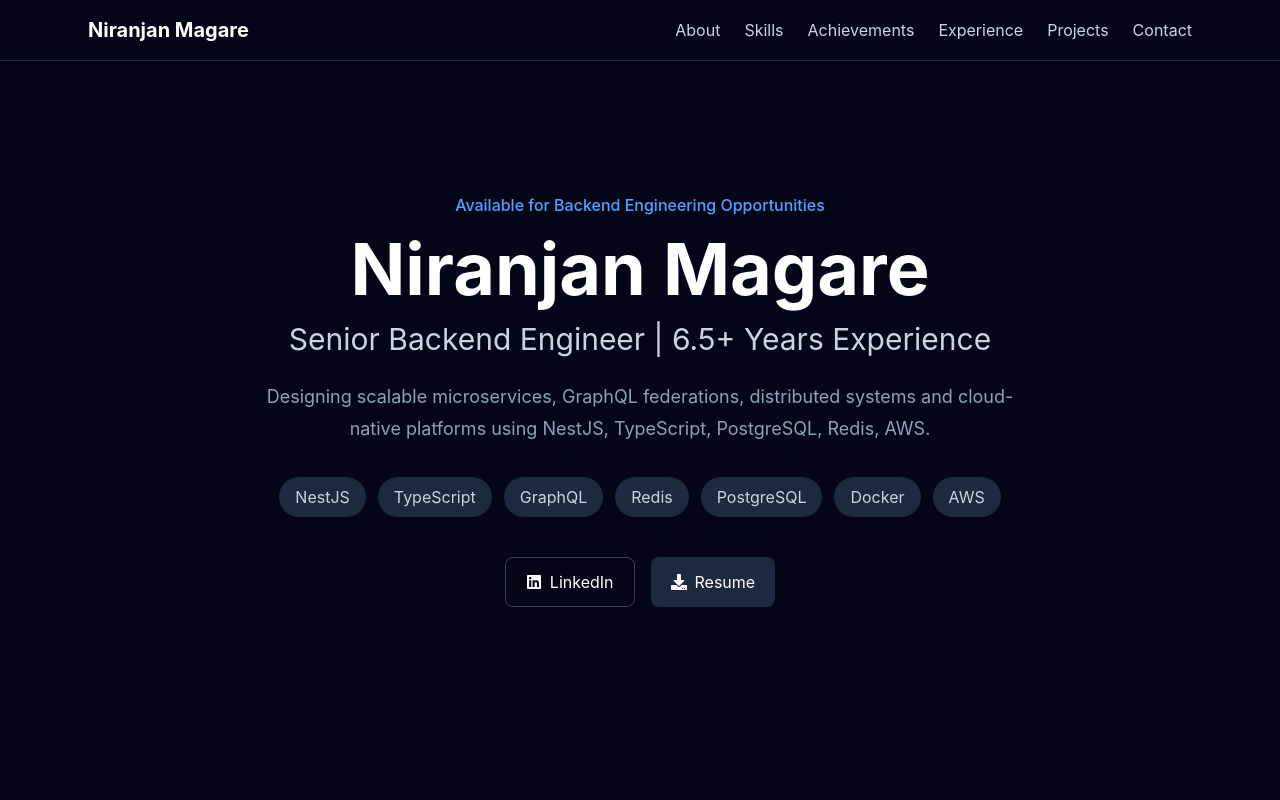
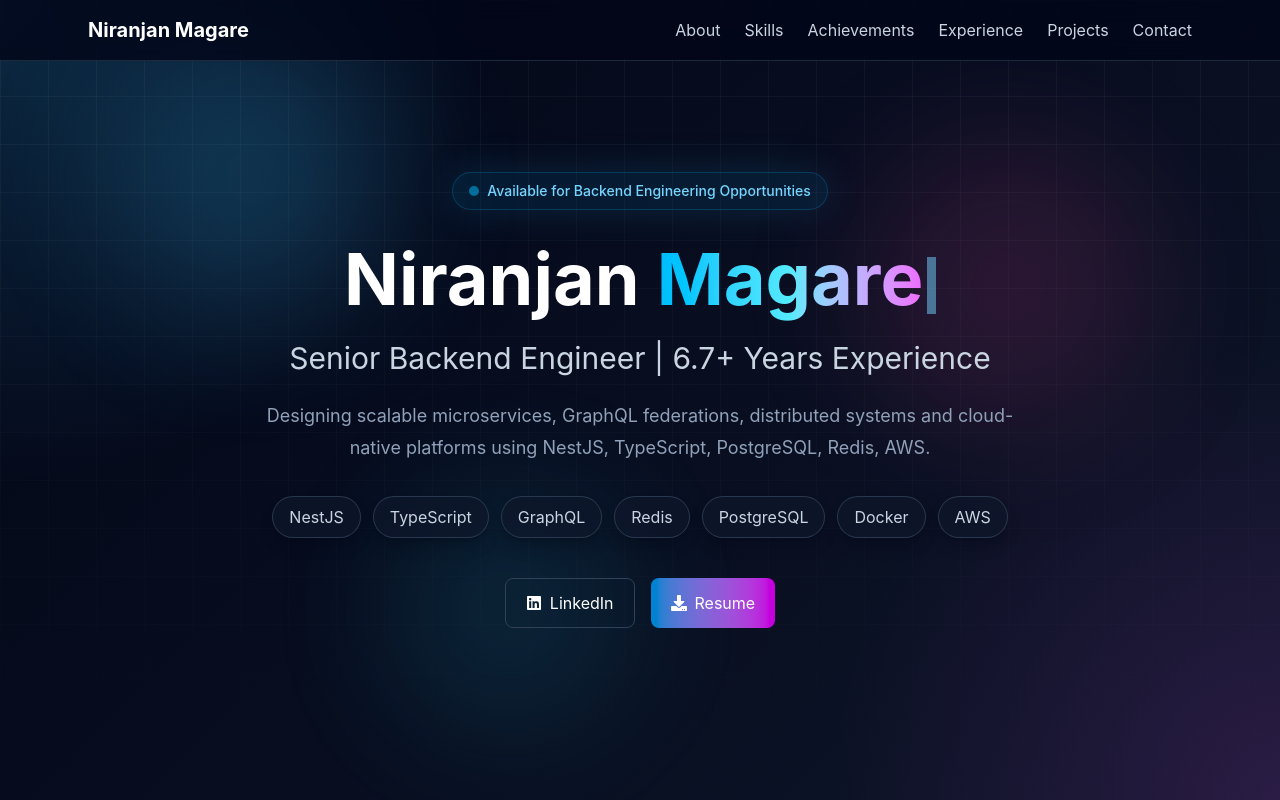
Before and after one commit to niranjan-magare1997/niranjan-magare1997.github.io, a React (Vite) app: page / in a window 1280 px wide. Shown: the top 800 px of the page. Built offline with nearby package versions, Linux system fonts and the light colour scheme.

Commit message:
feat: Updated hero section and cv

```diff
--- a/src/components/About.tsx
+++ b/src/components/About.tsx
@@ -10,7 +10,7 @@ export default function About() {
 
       <div className="space-y-6 text-slate-300 text-lg leading-8">
         <p>
-          I'm a Senior Backend Engineer with 6.5+ years of experience
+          I'm a Senior Backend Engineer with 6.7+ years of experience
           designing scalable distributed systems, microservices
           architectures and cloud-native applications.
         </p>
--- a/src/components/Hero.tsx
+++ b/src/components/Hero.tsx
@@ -1,52 +1,96 @@
+import { useEffect, useState } from "react";
 import { FaLinkedin, FaDownload } from "react-icons/fa";
 
+const techStack = ["NestJS", "TypeScript", "GraphQL", "Redis", "PostgreSQL", "Docker", "AWS"];
+
 export default function Hero() {
+  const [displayName, setDisplayName] = useState("");
+
+  useEffect(() => {
+    const fullName = "Magare";
+    let currentIndex = 0;
+    let isDeleting = false;
+    let timeoutId: number;
+
+    const tick = () => {
+      if (!isDeleting) {
+        setDisplayName(fullName.slice(0, currentIndex + 1));
+        currentIndex += 1;
+
+        if (currentIndex === fullName.length) {
+          isDeleting = true;
+          timeoutId = window.setTimeout(tick, 1400);
+        } else {
+          timeoutId = window.setTimeout(tick, 100);
+        }
+      } else {
+        setDisplayName(fullName.slice(0, currentIndex - 1));
+        currentIndex -= 1;
+
+        if (currentIndex === 0) {
+          isDeleting = false;
+          timeoutId = window.setTimeout(tick, 500);
+        } else {
+          timeoutId = window.setTimeout(tick, 70);
+        }
+      }
+    };
+
+    timeoutId = window.setTimeout(tick, 450);
+
+    return () => window.clearTimeout(timeoutId);
+  }, []);
+
   return (
-    <section className="min-h-screen flex items-center justify-center px-6">
-      <div className="max-w-4xl text-center">
+    <section className="relative isolate flex min-h-screen items-center justify-center overflow-hidden px-6 py-24">
+      <div className="absolute inset-0 -z-10 hero-ambient" aria-hidden="true">
+        <div className="hero-grid absolute inset-0" />
+        <div className="hero-orb hero-orb-1" />
+        <div className="hero-orb hero-orb-2" />
+        <div className="hero-orb hero-orb-3" />
+      </div>
 
-        <p className="text-blue-400 font-medium mb-4">
+      <div className="relative max-w-4xl text-center">
+        <div className="mb-6 inline-flex items-center gap-2 rounded-full border border-sky-400/20 bg-sky-500/10 px-4 py-2 text-sm font-medium text-sky-300 shadow-[0_0_40px_rgba(56,189,248,0.15)]">
+          <span className="h-2.5 w-2.5 animate-pulse rounded-full bg-sky-400" />
           Available for Backend Engineering Opportunities
+        </div>
+
+        <h1 className="mb-4 text-5xl font-bold leading-tight sm:text-6xl md:text-7xl">
+          <span className="text-white">Niranjan</span>{" "}
+          <span className="bg-gradient-to-r from-sky-400 via-cyan-300 to-fuchsia-400 bg-clip-text text-transparent">
+            {displayName}
+          </span>
+          <span className="ml-1 inline-block h-[0.8em] w-[0.12em] animate-pulse bg-sky-300 align-middle" />
+        </h1>
+
+        <h2 className="mb-6 text-xl text-slate-300 sm:text-2xl md:text-3xl">
+          Senior Backend Engineer | 6.7+ Years Experience
+        </h2>
+
+        <p className="mx-auto max-w-3xl text-lg leading-8 text-slate-400">
+          Designing scalable microservices, GraphQL federations, distributed
+          systems and cloud-native platforms using NestJS, TypeScript,
+          PostgreSQL, Redis, AWS.
         </p>
 
-        <h1 className="text-6xl md:text-7xl font-bold text-white mb-4">
-          Niranjan Magare
-        </h1>
-
-        <h2 className="text-2xl md:text-3xl text-slate-300 mb-6">
-          Senior Backend Engineer | 6.5+ Years Experience
-        </h2>
-
-        <p className="text-lg text-slate-400 leading-8 max-w-3xl mx-auto">
-          Designing scalable microservices, GraphQL federations,
-          distributed systems and cloud-native platforms using
-          NestJS, TypeScript, PostgreSQL, Redis, AWS.
-        </p>
-
-        <div className="flex flex-wrap justify-center gap-3 mt-8">
-          {[
-            "NestJS",
-            "TypeScript",
-            "GraphQL",
-            "Redis",
-            "PostgreSQL",
-            "Docker",
-            "AWS"
-          ].map((tech) => (
+        <div className="mt-8 flex flex-wrap justify-center gap-3">
+          {techStack.map((tech) => (
             <span
               key={tech}
-              className="px-4 py-2 rounded-full bg-slate-800 text-slate-300"
+              className="rounded-full border border-slate-700/80 bg-slate-900/70 px-4 py-2 text-slate-300 shadow-lg shadow-slate-950/30 backdrop-blur-sm transition duration-300 hover:-translate-y-1 hover:border-sky-400/40 hover:text-white"
             >
               {tech}
             </span>
           ))}
         </div>
 
-        <div className="flex justify-center gap-4 mt-10">
+        <div className="mt-10 flex flex-wrap justify-center gap-4">
           <a
             href="https://linkedin.com/in/niranjanmagare"
             target="_blank"
-            className="flex items-center gap-2 px-5 py-3 border text-white border-slate-700 rounded-lg"
+            rel="noreferrer"
+            className="flex items-center gap-2 rounded-lg border border-slate-700 px-5 py-3 text-white transition duration-300 hover:border-sky-400/50 hover:bg-slate-800"
           >
             <FaLinkedin />
             LinkedIn
@@ -55,17 +99,10 @@ export default function Hero() {
           <a
             href="/Niranjan_SDE_CV_LATEST.pdf"
             target="_blank"
-            className="
-              flex items-center gap-2
-              px-5 py-3
-              bg-slate-800
-              hover:bg-slate-700
-              rounded-lg
-              transition
-              text-white
-            "
+            rel="noreferrer"
+            className="flex items-center gap-2 rounded-lg bg-gradient-to-r from-sky-600 to-fuchsia-600 px-5 py-3 text-white transition duration-300 hover:scale-[1.02] hover:shadow-[0_0_30px_rgba(56,189,248,0.25)]"
           >
-          <FaDownload />
+            <FaDownload />
             Resume
           </a>
         </div>
--- a/src/components/Summary.tsx
+++ b/src/components/Summary.tsx
@@ -7,7 +7,7 @@ export default function Summary() {
 
       <div className="bg-slate-900 rounded-xl p-8">
         <p className="text-slate-300 text-lg leading-8">
-          Senior Software Engineer with 6.5+ years of experience
+          Senior Software Engineer with 6.7+ years of experience
           building distributed, high-performance systems using Node.js,
           NestJS, TypeScript, GraphQL, Apollo Federation, and Microservices.
           Improved API performance by 35–50% through Redis caching, federated
--- a/src/index.css
+++ b/src/index.css
@@ -7,3 +7,62 @@ html {
 body {
   background: #020617;
 }
+
+.hero-ambient {
+  background:
+    radial-gradient(circle at top left, rgba(56, 189, 248, 0.2), transparent 32%),
+    radial-gradient(circle at bottom right, rgba(217, 70, 239, 0.14), transparent 30%),
+    linear-gradient(135deg, rgba(2, 6, 23, 0.95), rgba(15, 23, 42, 0.9));
+}
+
+.hero-grid {
+  background-image:
+    linear-gradient(rgba(255, 255, 255, 0.05) 1px, transparent 1px),
+    linear-gradient(90deg, rgba(255, 255, 255, 0.05) 1px, transparent 1px);
+  background-size: 48px 48px;
+  mask-image: linear-gradient(to bottom, rgba(0, 0, 0, 0.9), transparent);
+}
+
+.hero-orb {
+  position: absolute;
+  border-radius: 9999px;
+  filter: blur(70px);
+  opacity: 0.45;
+  animation: drift 12s ease-in-out infinite;
+}
+
+.hero-orb-1 {
+  left: 8%;
+  top: 10%;
+  width: 16rem;
+  height: 16rem;
+  background: rgba(56, 189, 248, 0.45);
+}
+
+.hero-orb-2 {
+  right: 10%;
+  top: 18%;
+  width: 18rem;
+  height: 18rem;
+  background: rgba(236, 72, 153, 0.35);
+  animation-delay: -4s;
+}
+
+.hero-orb-3 {
+  left: 30%;
+  bottom: 8%;
+  width: 14rem;
+  height: 14rem;
+  background: rgba(34, 211, 238, 0.3);
+  animation-delay: -8s;
+}
+
+@keyframes drift {
+  0%,
+  100% {
+    transform: translate3d(0, 0, 0) scale(1);
+  }
+  50% {
+    transform: translate3d(24px, -32px, 0) scale(1.08);
+  }
+}
```
Also changed, not shown: 1 other file (tests, documents, lock files or other folders).
